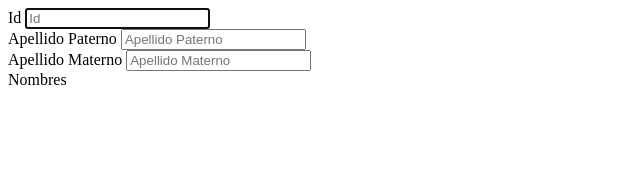
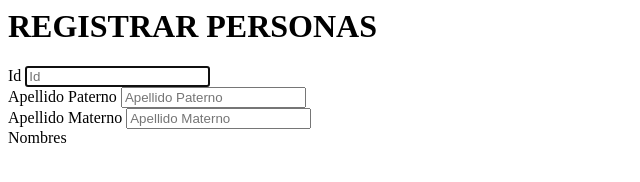
Before and after one commit to janetunmsm/Files_SIS, a plain HTML site: page Index.html in a window 1280 px wide. Shown: the whole page, without its empty margins (0-640 px from the left). Drawn offline with Linux system fonts and the light colour scheme.

Commit message:
Cambio en el titulo

```diff
--- a/Index.html
+++ b/Index.html
@@ -1,3 +1,4 @@
+<h1>REGISTRAR PERSONAS</H1>
 <form asp-controller="Persona" asp-action="ReportePersonas" method="post">
     <div class="form-group">
         <label for="formGroupExampleInput">Id</label>
```
